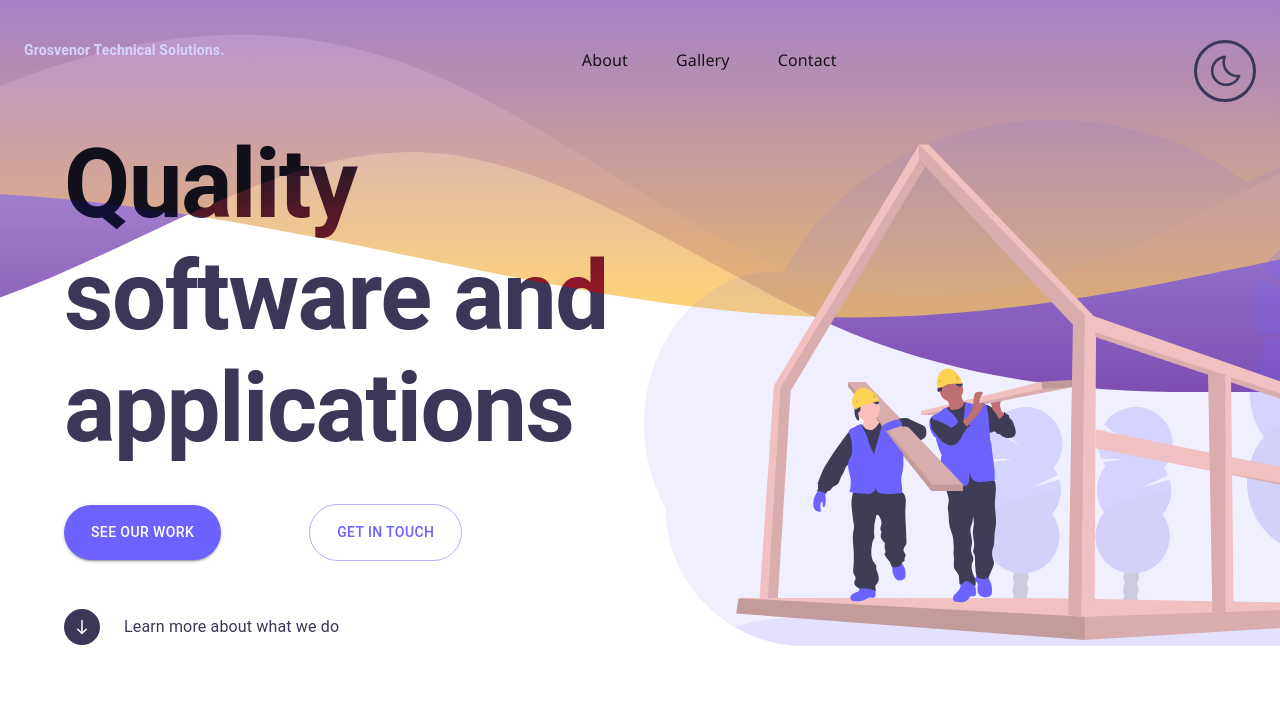
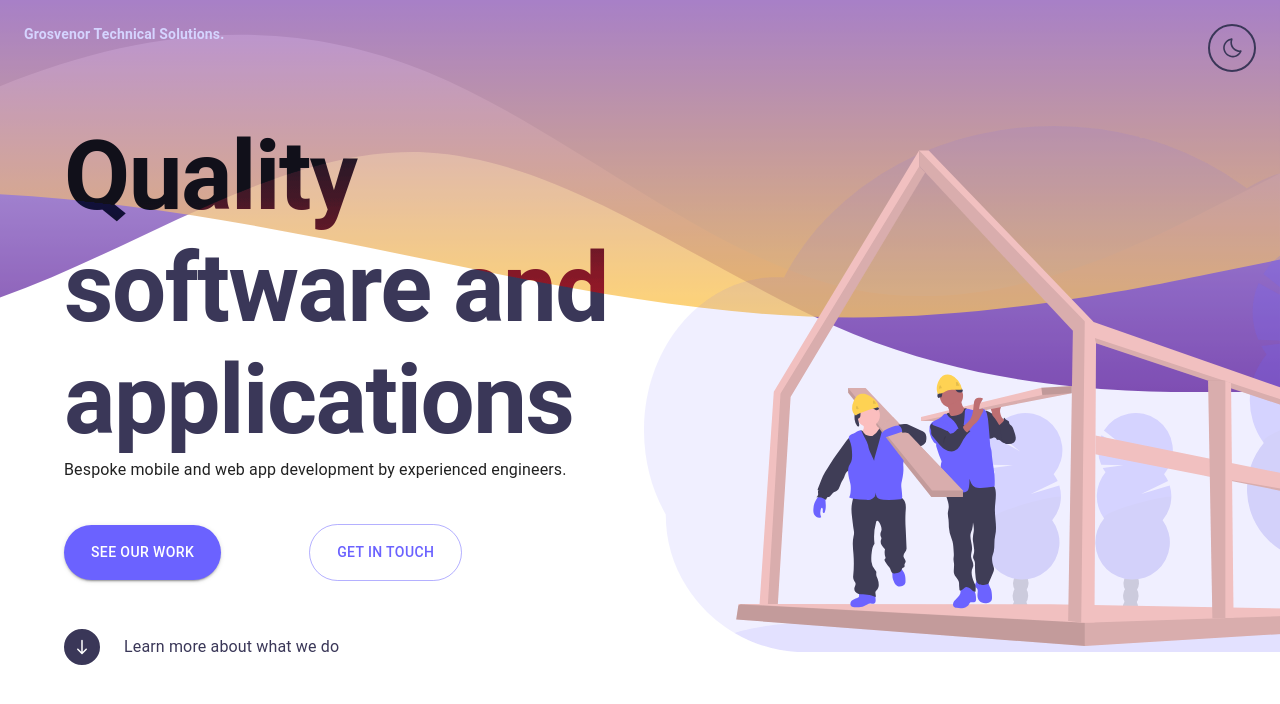
Before and after one commit to izabellewilding/grosvenor-tech-solutions-website, a React (Create React App) app: page / in a window 1280 px wide. Shown: the top 704 px of the page. Built offline with nearby package versions, Linux system fonts and the light colour scheme.

Commit message:
Add subtitle copy

```diff
--- a/src/components/Hero.js
+++ b/src/components/Hero.js
@@ -92,6 +92,9 @@ export const Hero = () => {
       <Grid container spacing={1}>
         <StyledGridItem item xs={12} md={6}>
           <Title variant="h1">Quality software and applications</Title>
+          <Typography variant="subtitle1">
+            Bespoke mobile and web app development by experienced engineers.
+          </Typography>
           <ButtonsContainer container spacing={3}>
             <Grid item>
               <RoundedButton variant="contained">See our work</RoundedButton>
--- a/src/components/Navigation.js
+++ b/src/components/Navigation.js
@@ -11,13 +11,13 @@ const Wrapper = styled.div`
   display: flex;
   justify-content: space-between;
   max-width: 100vw;
-  padding: 1.5rem 0.5rem;
+  padding: 1.5rem 1.5rem;
   position: absolute;
   z-index: 1;
   width: 100%;
 
   @media ${(props) => props.theme.breakpoints.tabletUp} {
-    padding: 2.5rem 1.5rem;
+    padding: 1.5rem 1.5rem;
   }
 `;
 
@@ -70,15 +70,15 @@ const NavItem = styled.li`
 const SwitchThemeButton = styled.button`
   display: flex;
   border-radius: 50%;
-  border: solid 3px;
+  border: solid 2px;
   border-color: ${(props) => props.theme.palette.secondary.main};
   padding: 0.75rem;
   background-color: transparent;
   cursor: pointer;
 
   svg {
-    height: 2rem;
-    width: 2rem;
+    height: 1.25rem;
+    width: 1.25rem;
     transform: rotate(-12deg);
     fill: ${(props) => props.theme.palette.secondary.main};
   }
@@ -123,7 +123,7 @@ export const Navigation = ({ onSelectTheme, isDarkTheme }) => {
     <Wrapper>
       <Logo variant="body2">Grosvenor Technical Solutions.</Logo>
       <>
-        <NavList />
+        {/* <NavList /> */}
         <SwitchThemeButton onClick={onSelectTheme}>
           {isDarkTheme ? <Sun /> : <Moon />}
         </SwitchThemeButton>
```
